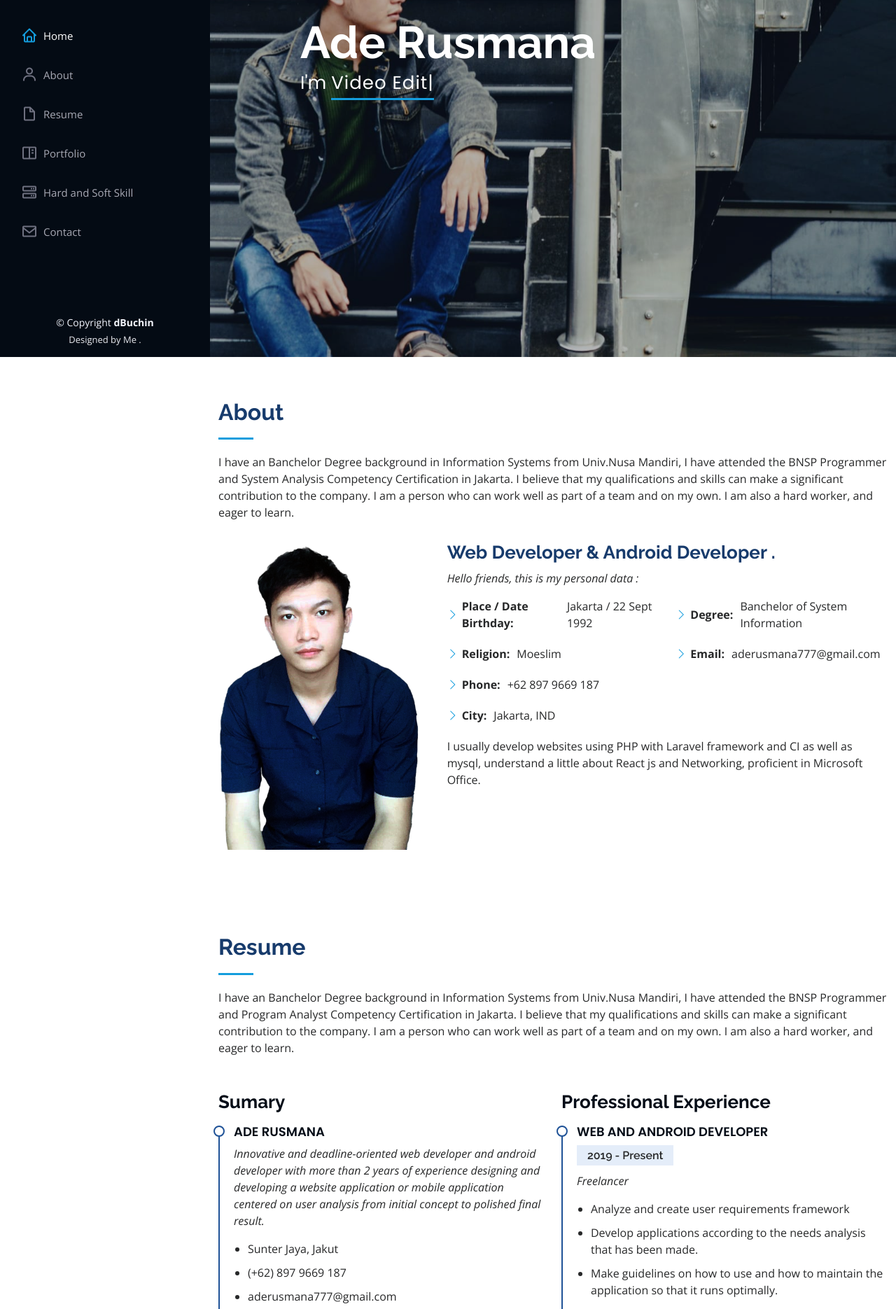
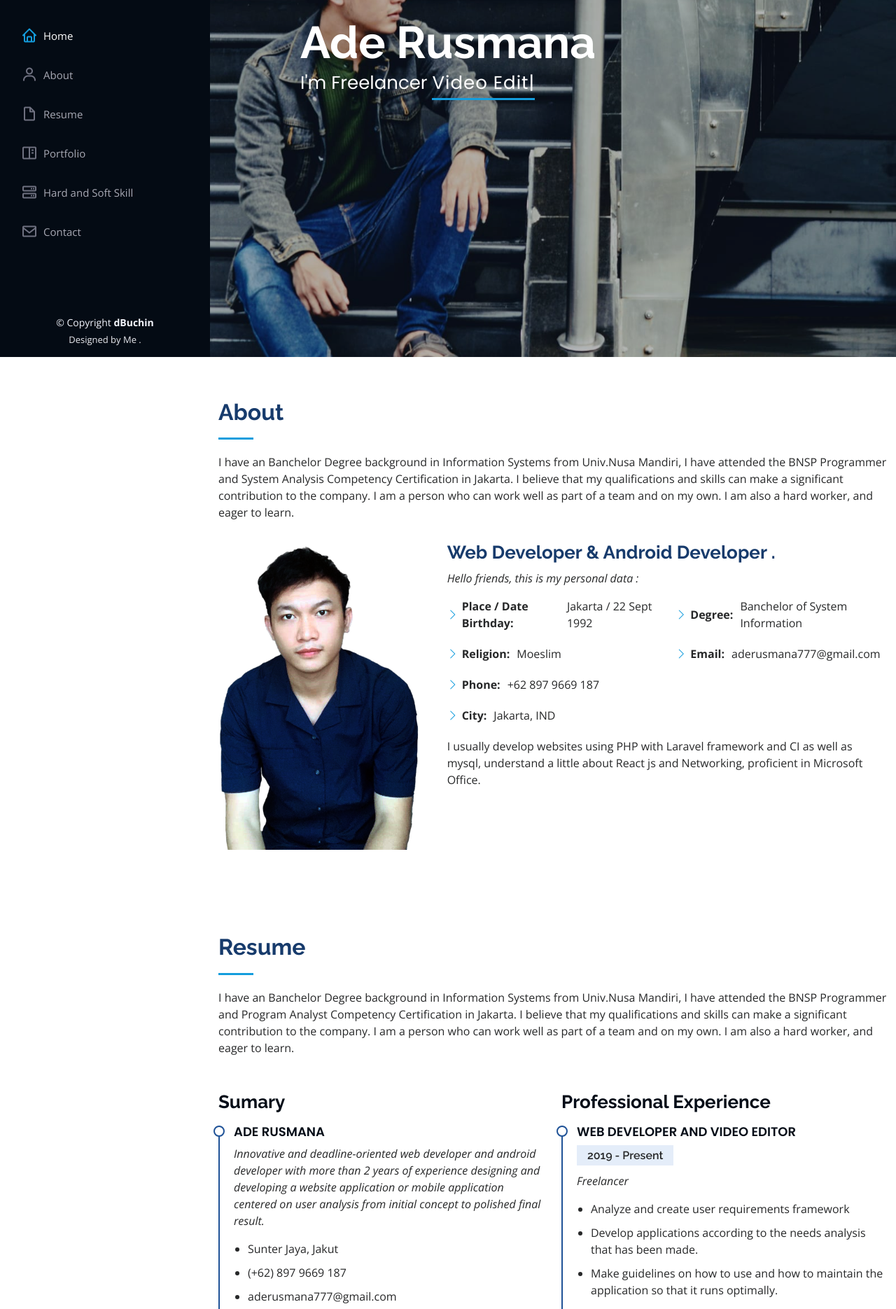
Before and after one commit to aderusmana/portfolioku, a plain HTML site: page index.html in a window 1280 px wide. Shown: the part 290-2160 px from the top of the page at 70% size. Drawn offline with nearby package versions, Linux system fonts and the light colour scheme.

Commit message:
Update index.html
mengganti deskripsi pada time management dan menambah freelance

```diff
--- a/index.html
+++ b/index.html
@@ -23,16 +23,9 @@
   <link href="assets/vendor/boxicons/css/boxicons.min.css" rel="stylesheet">
   <link href="assets/vendor/glightbox/css/glightbox.min.css" rel="stylesheet">
   <link href="assets/vendor/swiper/swiper-bundle.min.css" rel="stylesheet">
-
-  <!-- Template Main CSS File -->
   <link href="assets/css/style.css" rel="stylesheet">
 
-  <!-- =======================================================
-  * Template Name: iPortfolio - v3.7.0
-  * Template URL: https://bootstrapmade.com/iportfolio-bootstrap-portfolio-websites-template/
-  * Author: BootstrapMade.com
-  * License: https://bootstrapmade.com/license/
-  ======================================================== -->
+
 </head>
 
 <body>
@@ -70,7 +63,7 @@
   <section id="hero" class="d-flex flex-column justify-content-center align-items-center">
     <div class="hero-container" data-aos="fade-in">
       <h1>Ade Rusmana</h1>
-      <p>I'm <span class="typed" data-typed-items="Software Developer, Video Editor "></span></p>
+      <p>I'm Freelancer <span class="typed" data-typed-items="Software Developer, Video Editor "></span></p>
     </div>
   </section><!-- End Hero -->
 
@@ -160,7 +153,7 @@
           <div class="col-lg-6" data-aos="fade-up" data-aos-delay="100">
             <h3 class="resume-title">Professional Experience</h3>
             <div class="resume-item">
-              <h4>Web and Android Developer</h4>
+              <h4>Web Developer and Video Editor</h4>
               <h5>2019 - Present</h5>
               <p><em>Freelancer </em></p>
               <ul>
@@ -427,7 +420,7 @@
           <div class="col-lg-4 col-md-6 icon-box" data-aos="fade-up" data-aos-delay="400">
             <div class="icon"><i class="bi bi-stopwatch-fill"></i></div>
             <h4 class="title">Time Management</h4>
-            <p class="description">At vero eos et accusamus et iusto odio dignissimos ducimus qui blanditiis praesentium voluptatum deleniti atque</p>
+            <p class="description">Time management is the process of organizing and planning how to divide your time between different activities. Get it right, and you'll end up working smarter, not harder, to get more done in less time – even when time is tight and pressures are high. The highest achievers manage their time exceptionally well.</p>
           </div>
           <div class="col-lg-4 col-md-6 icon-box" data-aos="fade-up" data-aos-delay="500">
             <div class="icon"><i class="bi bi-calendar4-week"></i></div>
@@ -449,90 +442,7 @@
       </div>
     </section><!-- End Services Section -->
 
-    <!-- ======= Testimonials Section ======= -->
-    <!-- <section id="testimonials" class="testimonials section-bg">
-      <div class="container">
 
-        <div class="section-title">
-          <h2>Testimonials</h2>
-          <p>Magnam dolores commodi suscipit. Necessitatibus eius consequatur ex aliquid fuga eum quidem. Sit sint consectetur velit. Quisquam quos quisquam cupiditate. Et nemo qui impedit suscipit alias ea. Quia fugiat sit in iste officiis commodi quidem hic quas.</p>
-        </div>
-
-        <div class="testimonials-slider swiper" data-aos="fade-up" data-aos-delay="100">
-          <div class="swiper-wrapper">
-
-            <div class="swiper-slide">
-              <div class="testimonial-item" data-aos="fade-up">
-                <p>
-                  <i class="bx bxs-quote-alt-left quote-icon-left"></i>
-                  Proin iaculis purus consequat sem cure digni ssim donec porttitora entum suscipit rhoncus. Accusantium quam, ultricies eget id, aliquam eget nibh et. Maecen aliquam, risus at semper.
-                  <i class="bx bxs-quote-alt-right quote-icon-right"></i>
-                </p>
-                <img src="assets/img/testimonials/testimonials-1.jpg" class="testimonial-img" alt="">
-                <h3>Saul Goodman</h3>
-                <h4>Ceo &amp; Founder</h4>
-              </div>
-            </div><!-- End testimonial item -->
-
-            <!-- <div class="swiper-slide">
-              <div class="testimonial-item" data-aos="fade-up" data-aos-delay="100">
-                <p>
-                  <i class="bx bxs-quote-alt-left quote-icon-left"></i>
-                  Export tempor illum tamen malis malis eram quae irure esse labore quem cillum quid cillum eram malis quorum velit fore eram velit sunt aliqua noster fugiat irure amet legam anim culpa.
-                  <i class="bx bxs-quote-alt-right quote-icon-right"></i>
-                </p>
-                <img src="assets/img/testimonials/testimonials-2.jpg" class="testimonial-img" alt="">
-                <h3>Sara Wilsson</h3>
-                <h4>Designer</h4>
-              </div>
-            </div><!-- End testimonial item -->
-
-            <!-- <div class="swiper-slide">
-              <div class="testimonial-item" data-aos="fade-up" data-aos-delay="200">
-                <p>
-                  <i class="bx bxs-quote-alt-left quote-icon-left"></i>
-                  Enim nisi quem export duis labore cillum quae magna enim sint quorum nulla quem veniam duis minim tempor labore quem eram duis noster aute amet eram fore quis sint minim.
-                  <i class="bx bxs-quote-alt-right quote-icon-right"></i>
-                </p>
-                <img src="assets/img/testimonials/testimonials-3.jpg" class="testimonial-img" alt="">
-                <h3>Jena Karlis</h3>
-                <h4>Store Owner</h4>
-              </div>
-            </div>End testimonial item -->
-
-            <!-- <div class="swiper-slide">
-              <div class="testimonial-item" data-aos="fade-up" data-aos-delay="300">
-                <p>
-                  <i class="bx bxs-quote-alt-left quote-icon-left"></i>
-                  Fugiat enim eram quae cillum dolore dolor amet nulla culpa multos export minim fugiat minim velit minim dolor enim duis veniam ipsum anim magna sunt elit fore quem dolore labore illum veniam.
-                  <i class="bx bxs-quote-alt-right quote-icon-right"></i>
-                </p>
-                <img src="assets/img/testimonials/testimonials-4.jpg" class="testimonial-img" alt="">
-                <h3>Matt Brandon</h3>
-                <h4>Freelancer</h4>
-              </div>
-            </div>End testimonial item -->
-
-            <!-- <div class="swiper-slide">
-              <div class="testimonial-item" data-aos="fade-up" data-aos-delay="400">
-                <p>
-                  <i class="bx bxs-quote-alt-left quote-icon-left"></i>
-                  Quis quorum aliqua sint quem legam fore sunt eram irure aliqua veniam tempor noster veniam enim culpa labore duis sunt culpa nulla illum cillum fugiat legam esse veniam culpa fore nisi cillum quid.
-                  <i class="bx bxs-quote-alt-right quote-icon-right"></i>
-                </p>
-                <img src="assets/img/testimonials/testimonials-5.jpg" class="testimonial-img" alt="">
-                <h3>John Larson</h3>
-                <h4>Entrepreneur</h4>
-              </div>
-            </div><!-- End testimonial item -->
-
-          <!-- </div>
-          <div class="swiper-pagination"></div>
-        </div>
-
-      </div>
-    </section>  -->
-    <!-- End Testimonials Section -->
 
     <!-- ======= Contact Section ======= -->
     <section id="contact" class="contact">
```
